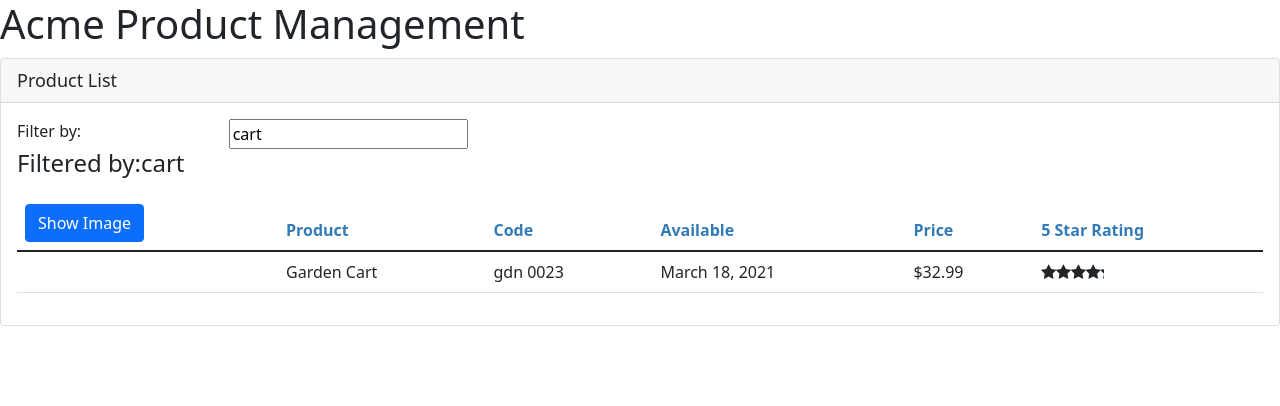
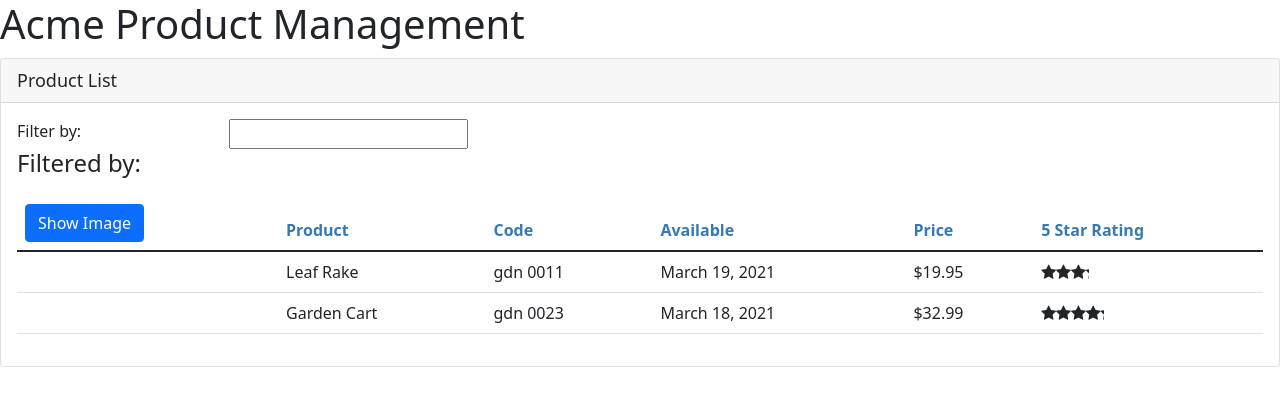
Before and after one commit to dusan011/angular-uni, an Angular app: page / in a window 1280 px wide. Shown: the top 406 px of the page. Built offline with nearby package versions, Linux system fonts and the light colour scheme.

Commit message:
add product service

```diff
--- a/src/app/products/product-list.component.ts
+++ b/src/app/products/product-list.component.ts
@@ -1,5 +1,6 @@
 import { Component, OnInit } from "@angular/core";
 import { IProduct } from "./product";
+import { ProductService } from "./product-service";
 
 @Component({
   selector: "pm-products",
@@ -25,35 +26,17 @@ export class ProductListComponent implements OnInit {
   }
 
   filteredProducts: IProduct[] = [];
+  products: IProduct[] = [];
 
-  products: IProduct[] = [
-    {
-      productId: 1,
-      productName: "Leaf Rake",
-      productCode: "GDN-0011",
-      releaseDate: "March 19, 2021",
-      description: "Leaf rake with 48-inch wooden handle.",
-      price: 19.95,
-      starRating: 3.2,
-      imageUrl: "assets/images/leaf_rake.png",
-    },
-    {
-      productId: 2,
-      productName: "Garden Cart",
-      productCode: "GDN-0023",
-      releaseDate: "March 18, 2021",
-      description: "15 gallon capacity rolling garden cart",
-      price: 32.99,
-      starRating: 4.2,
-      imageUrl: "assets/images/garden_cart.png",
-    },
-  ];
+  constructor(private productService: ProductService) {}
+
   toggleImage(): void {
     this.showImage = !this.showImage;
   }
 
   ngOnInit(): void {
-    this.listFilter = "cart";
+    this.products = this.productService.getProducts();
+    this.filteredProducts = this.products;
   }
 
   performFilter(filterBy: string): IProduct[] {
--- /dev/null
+++ b/src/app/products/product-service.ts
@@ -0,0 +1,32 @@
+import { Injectable } from "@angular/core";
+import { IProduct } from "./product";
+
+@Injectable({
+  providedIn: "root",
+})
+export class ProductService {
+  getProducts(): IProduct[] {
+    return [
+      {
+        productId: 1,
+        productName: "Leaf Rake",
+        productCode: "GDN-0011",
+        releaseDate: "March 19, 2021",
+        description: "Leaf rake with 48-inch wooden handle.",
+        price: 19.95,
+        starRating: 3.2,
+        imageUrl: "assets/images/leaf_rake.png",
+      },
+      {
+        productId: 2,
+        productName: "Garden Cart",
+        productCode: "GDN-0023",
+        releaseDate: "March 18, 2021",
+        description: "15 gallon capacity rolling garden cart",
+        price: 32.99,
+        starRating: 4.2,
+        imageUrl: "assets/images/garden_cart.png",
+      },
+    ];
+  }
+}
```
